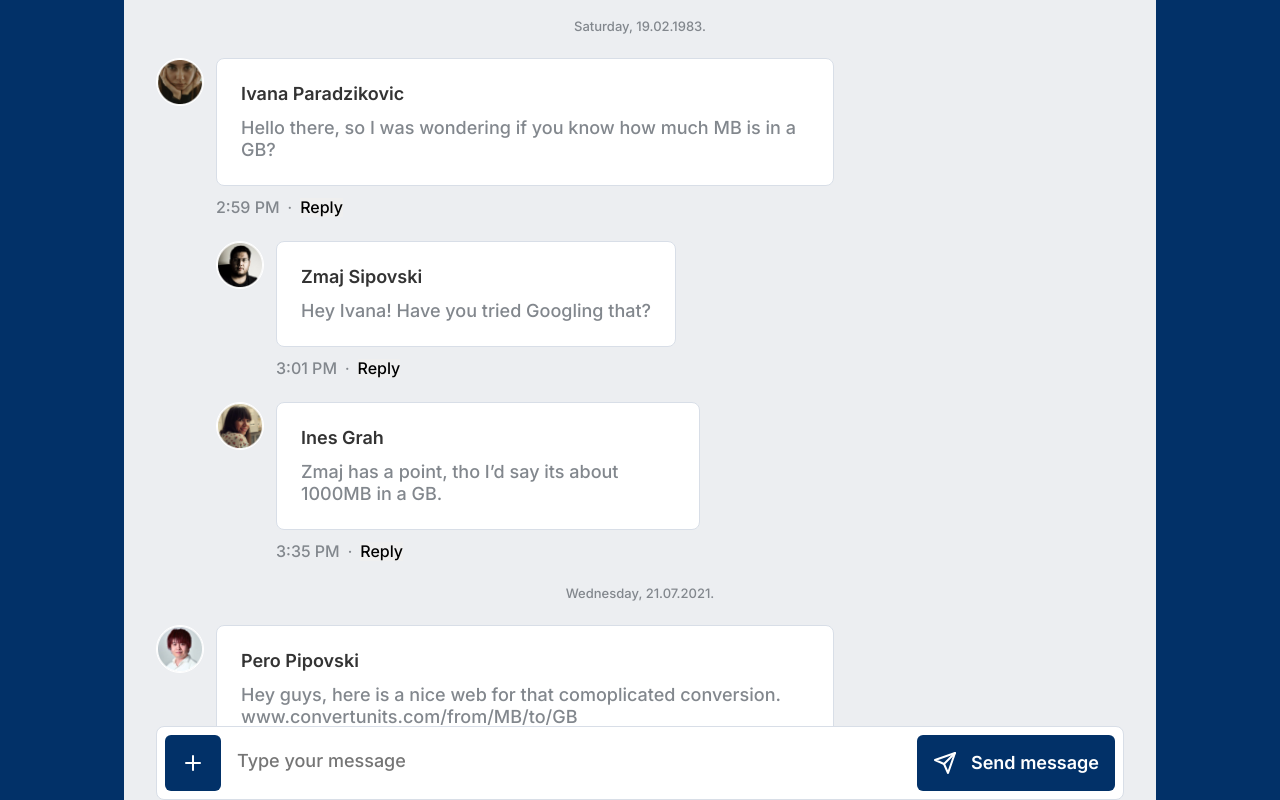
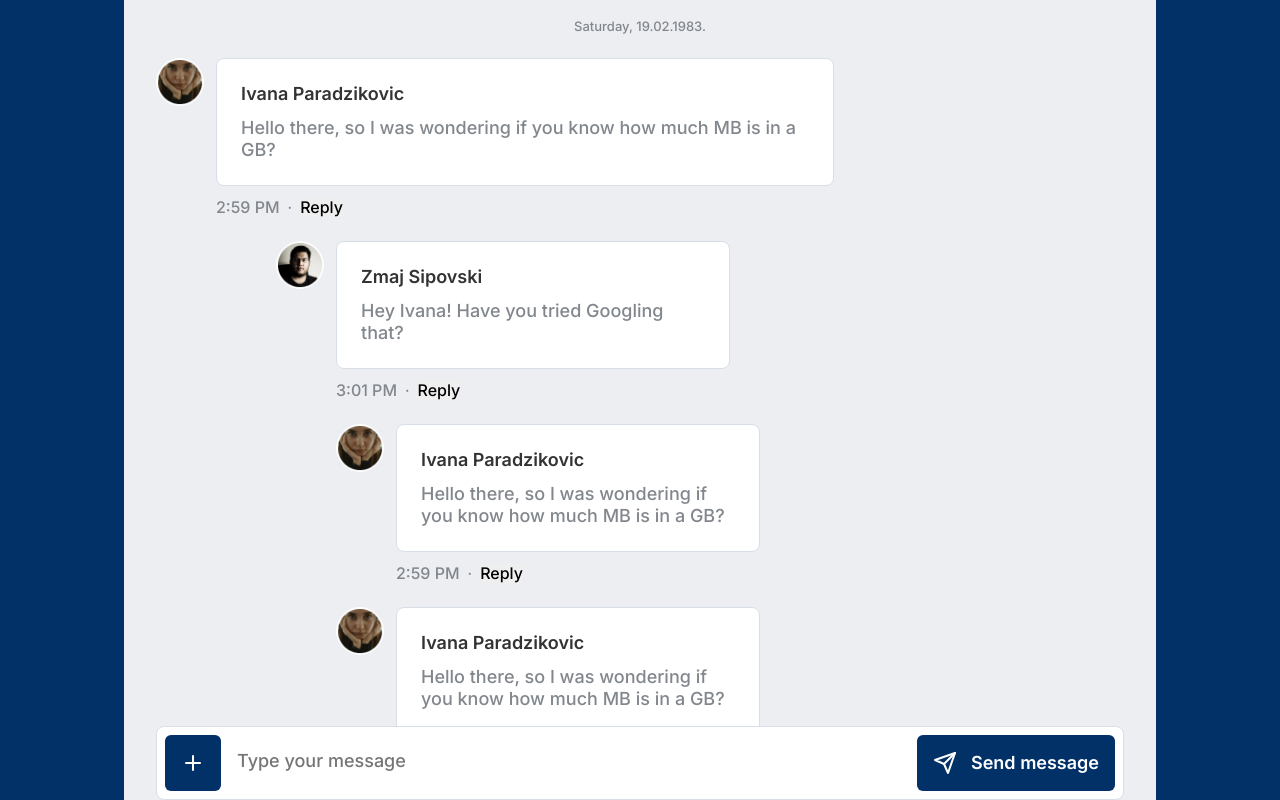
Before and after one commit to bluka1/reactor-studio-task, a React (Create React App) app: page / in a window 1280 px wide. Built offline with nearby package versions, Linux system fonts and the light colour scheme.

Commit message:
implemented nice-to-have solution

```diff
--- a/src/comments.json
+++ b/src/comments.json
@@ -8,7 +8,8 @@
 					"picture": "img/ivana.jpg"
 				},
 				"text": "Hello there, so I was wondering if you know how much MB is in a GB?",
-				"timestamp": 414514740000
+				"timestamp": 414514740000,
+				"children": ["2", "3"]
 			},
 			{
 				"id": "2",
@@ -18,7 +19,8 @@
 					"picture": "img/zmaj.jpg"
 				},
 				"text": "Hey Ivana! Have you tried Googling that?",
-				"timestamp": 414514860000
+				"timestamp": 414514860000,
+				"children": ["5", "6"]
 			},
 			{
 				"id": "3",
@@ -38,6 +40,26 @@
 				},
 				"text": "Hey guys, here is a nice web for that comoplicated conversion. www.convertunits.com/from/MB/to/GB",
 				"timestamp": 1626861080278
+			},
+			{
+				"id": "5",
+				"parent_id": "2",
+				"author": {
+					"name": "Ivana Paradzikovic",
+					"picture": "img/ivana.jpg"
+				},
+				"text": "Hello there, so I was wondering if you know how much MB is in a GB?",
+				"timestamp": 414514740000
+			},
+			{
+				"id": "6",
+				"parent_id": "2",
+				"author": {
+					"name": "Ivana Paradzikovic",
+					"picture": "img/ivana.jpg"
+				},
+				"text": "Hello there, so I was wondering if you know how much MB is in a GB?",
+				"timestamp": 414514740000
 			}
 		]
 	}
--- a/src/components/Comment/Comment.jsx
+++ b/src/components/Comment/Comment.jsx
@@ -28,7 +28,7 @@ const Comment = ({ commentData, children }) => {
 					</div>
 				</div>
 			</div>
-			{children}
+			{children ? <div className={styles.childComments}>{children}</div> : ''}
 		</>
 	);
 };
--- a/src/components/Comment/Comment.module.css
+++ b/src/components/Comment/Comment.module.css
@@ -77,3 +77,7 @@
 .commentContainer > .comment > .commentInfo > .reply:hover {
 	text-decoration: underline;
 }
+
+.childComments {
+	margin-left: 60px;
+}
--- a/src/pages/Comments/Comments.jsx
+++ b/src/pages/Comments/Comments.jsx
@@ -1,4 +1,4 @@
-import React, { useMemo } from 'react';
+import React, { useCallback, useMemo } from 'react';
 import Comment from '../../components/Comment/Comment';
 import data from '../../comments.json';
 import styles from './Comments.module.css';
@@ -6,6 +6,23 @@ import NewMessage from '../../components/NewMessage/NewMessage';
 import CommentDate from '../../components/CommentDate/CommentDate';
 
 const Comments = () => {
+	const filterChildren = useCallback((children) => {
+		const filteredComments = data.data.comments.filter((child) => {
+			if (children.includes(child.id)) {
+				return child;
+			} else {
+				return false;
+			}
+		});
+		return filteredComments.map((comment) => {
+			return (
+				<Comment key={comment.id} commentData={comment}>
+					{comment.children && filterChildren(comment.children)}
+				</Comment>
+			);
+		});
+	}, []);
+
 	const rendercomments = useMemo(() => {
 		return data.data.comments.map((comment) => {
 			return (
@@ -13,18 +30,13 @@ const Comments = () => {
 					{!comment.parent_id && <CommentDate timestamp={comment.timestamp} />}
 					{!comment.parent_id && (
 						<Comment commentData={comment}>
-							{data.data.comments.map((reply) => {
-								if (comment.id === reply.parent_id) {
-									return <Comment key={reply.id} commentData={reply} />;
-								}
-								return false;
-							})}
+							{comment.children && filterChildren(comment.children)}
 						</Comment>
 					)}
 				</div>
 			);
 		});
-	}, []);
+	}, [filterChildren]);
 
 	return (
 		<div className={styles.commentsContainer}>
```
Also changed, not shown: 1 other file (tests, documents, lock files or other folders).
